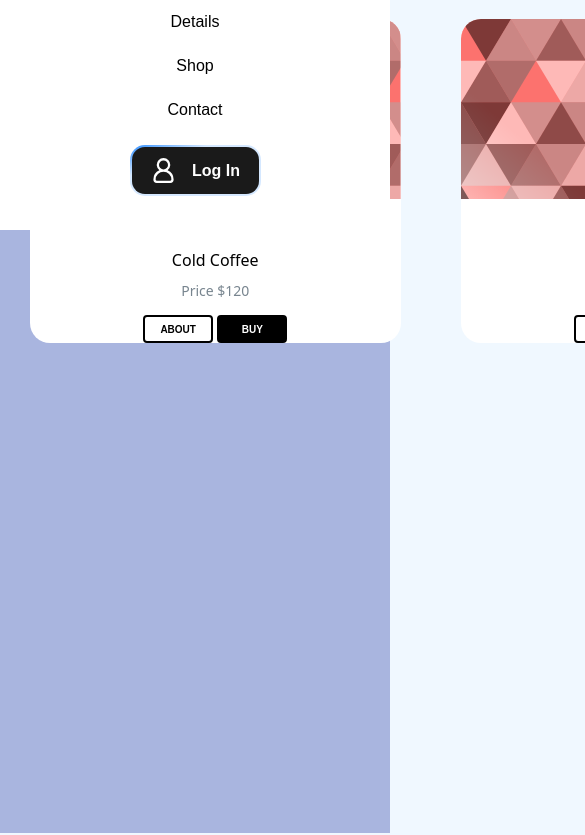
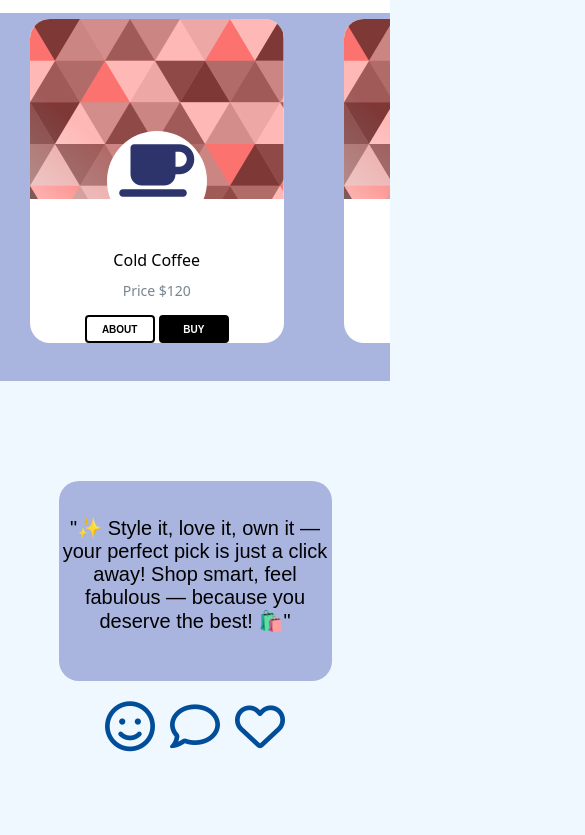
Before and after one commit to Antaryami-044/ColdDrinks-website, a plain HTML site: page shop.html in a window 390 px wide. Shown: the part 101-936 px from the top of the page, 585 px wide, since content can reach past the window. Drawn offline with nearby package versions, Linux system fonts and the light colour scheme.

Commit message:
Responsive updates

```diff
--- a/cold.css
+++ b/cold.css
@@ -31,7 +31,7 @@ nav {
 
 .logo {
     color: black; /*ffffff*/
-    font-size: 1.5rem;
+    font-size: 1.2rem;
     font-weight: bold;
 }
 
@@ -99,12 +99,13 @@ nav {
 
 .form {
     --bg-light: #efefef;
-    --bg-dark: #707070;
+    --bg-dark: #4b3535;
     --clr: #58bc82;
     --clr-alpha: #9c9c9c60;
     display: flex;
     flex-direction: column;
     align-items: center;
+    justify-content: center;
     gap: 1rem;
     width: 100%;
     max-width: 300px;
@@ -195,7 +196,7 @@ html {
     max-width: 1200px;
     display: flex;
     flex-wrap: wrap;
-    justify-content: center;
+    justify-content: space-around;
     gap: 30px;
     padding: 20px;
 }
@@ -396,7 +397,7 @@ html {
   .items {
     height:90vh;
     width:100%;
-    margin-top: 90px;
+    margin-top: 60px;
     display: flex;
     justify-content: space-between;
     flex-wrap: wrap;
@@ -413,47 +414,60 @@ html {
   }
 
   #quote {
-    margin: 160px 0 0 19%;
+    display: flex;
+    justify-content: center;
+    align-items: center;
+    flex-direction: column;
+  }
+  #quote>p{
+    margin: 100px 20% 10px 20%;
     text-align:center;
-    max-width: 950px;
-    height: 250px;
-    font-size: 31px;
+    max-width: 960px;
+    height: 200px;
+    font-size: 30px;
     background-color: #A9B5DF;
     border-radius: 20px;
-    padding-top: 25px;
+    padding-top: 55px;
   }
 
   .fa-regular {
-    margin-top: 40px;
-    /* color:#004d99; */
+    margin-top: 10px;
+    color:#004d99;
+  }
+
+  #emoji {
+    height: 60px;
+    width: 50%;
+    text-align: center;
+    display:flex;
+    justify-content: space-around;
   }
 
   #quote i {
-    margin-right:60px;
     font-size: 50px;
   }
 
-  #quote:hover {
+  #quote>p:hover {
     color:#FFF2F2;
     border:5px solid #2D336B;
   }
 
   #quote i:hover {
-    color:#FFF2F2;
+    color:#00d1dc;
   }
 
 
   /* Mobile responsive styles */
 @media (max-width: 768px) {
   nav {
-      flex-direction: column;
+      flex-direction: row;
       align-items: center;
       padding: 10px;
   }
 
   .nav-links {
       display: flex;
-      flex-direction: column;
+      flex-direction: row;
       align-items: center;
       gap: 10px;
   }
@@ -466,6 +480,10 @@ html {
   .logo {
       font-size: 22px;
       margin-bottom: 10px;
+  }
+
+  #shop {
+    height:50vh;
   }
 
   .products {
@@ -492,12 +510,11 @@ html {
       text-align: center;
       padding: 10px;
   }
-}
 
-/* Responsive Enhancements */
-@media (max-width: 768px) {
+/* Responsive Enhancements
+@media (max-width: 768px) { */
   .card {
-    width: 90%;
+    width: 35%;
     height: auto;
   }
 
@@ -516,6 +533,7 @@ html {
     width: 80px;
     height: 80px;
     font-size: 60px;
+    text-align: center;
   }
 
   .card__title {
@@ -532,15 +550,49 @@ html {
     height: 28px;
     font-size: 10px;
   }
+
+  .items {
+    flex-direction: row;
+    align-items: center;
+    overflow: scroll;
+    padding-top: 20px;
+    height:50vh;
+  }
+
+  #quote>p{
+    font-size: 20px;
+  }
 }
 
 @media (max-width: 480px) {
   .items {
     flex-direction: column;
     align-items: center;
+    overflow: scroll;
+    height: 50vh;
+  }
+
+  #shop {
+    height:50vh;
+  }
+
+  nav {
+    flex-direction: row;
+  }
+
+  .items {
+    flex-direction: column;
+    align-items: center;
+    overflow: scroll;
+    padding-top: 30px;
+  }
+
+  #quote>p {
+    padding-top: 35px;
+    width: 70%;
   }
 
   .card {
-    width: 95%;
+    width: 65%;
   }
 }
--- a/shop.html
+++ b/shop.html
@@ -18,29 +18,6 @@
                     <a href="home.html">Details</a>
                     <a href="shop.html">Shop</a>
                     <a href="#contact-section">Contact</a>
-                    <a href="login.html" id="loginLink">
-                        <div
-                            aria-label="User Login Button"
-                            tabindex="0"
-                            role="button"
-                            class="user-profile"
-                            >
-                            <div class="user-profile-inner">
-                                <svg
-                                aria-hidden="true"
-                                xmlns="http://www.w3.org/2000/svg"
-                                viewBox="0 0 24 24"
-                                >
-                                <g data-name="Layer 2" id="Layer_2">
-                                    <path
-                                    d="m15.626 11.769a6 6 0 1 0 -7.252 0 9.008 9.008 0 0 0 -5.374 8.231 3 3 0 0 0 3 3h12a3 3 0 0 0 3-3 9.008 9.008 0 0 0 -5.374-8.231zm-7.626-4.769a4 4 0 1 1 4 4 4 4 0 0 1 -4-4zm10 14h-12a1 1 0 0 1 -1-1 7 7 0 0 1 14 0 1 1 0 0 1 -1 1z"
-                                    ></path>
-                                </g>
-                                </svg>
-                                <p>Log In</p>
-                            </div>
-                        </div>
-                    </a>
                 </div>
             </nav>
         </header>
```
Also changed, not shown: home.html (+0 -23 lines), index.html (+0 -23 lines).
